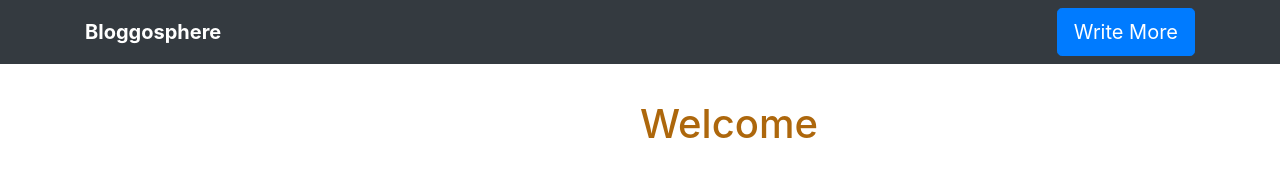
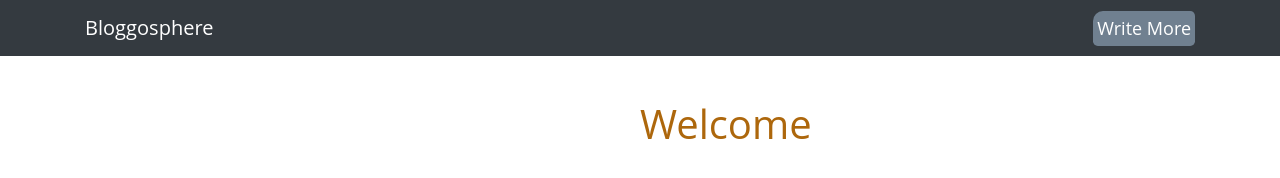
Before and after one commit to Anuj-Rathore24/webdev_group1_blog, a website: page views/display.html in a window 1280 px wide. Drawn offline with nearby package versions, Linux system fonts and the light colour scheme; no server answers.

Commit message:
Update display.css

```diff
--- a/static/display.css
+++ b/static/display.css
@@ -1,3 +1,14 @@
+body{
+
+    font-family: 'Open Sans', Helvetica, Arial, sans-serif;
+    font-size: 18px;
+	font-weight: 200;
+	overflow-x: hidden;
+
+}
+
+
+
 #main_heading{
     color: rgb(173, 103, 12);
     font: italic;
@@ -5,6 +16,12 @@
     position: relative;
     left: 50%;
 }
-#txt_title{
-    font-size: 2rem;
+
+.btn{
+
+    background-color: slategrey;
+    border-top-left-radius: 10px;
+    padding: 4px;
+    font-size: 18px;
+    border: lightgray 2px;
 }
```
